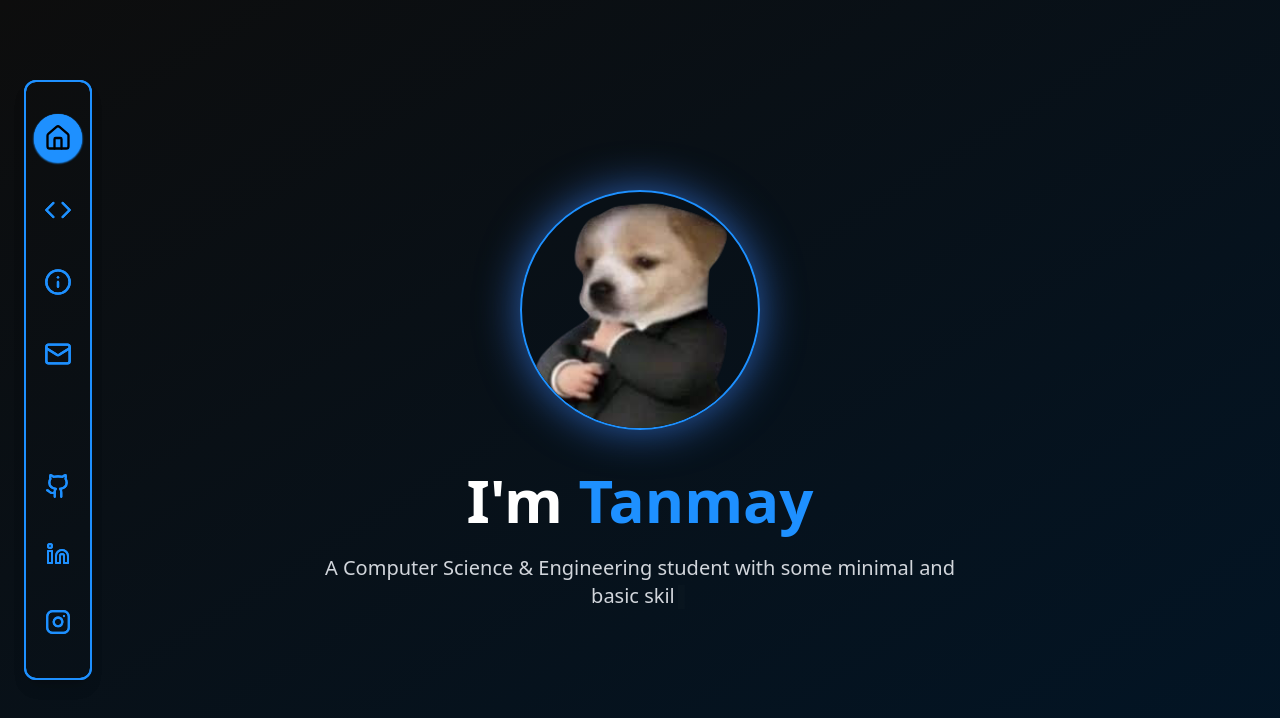
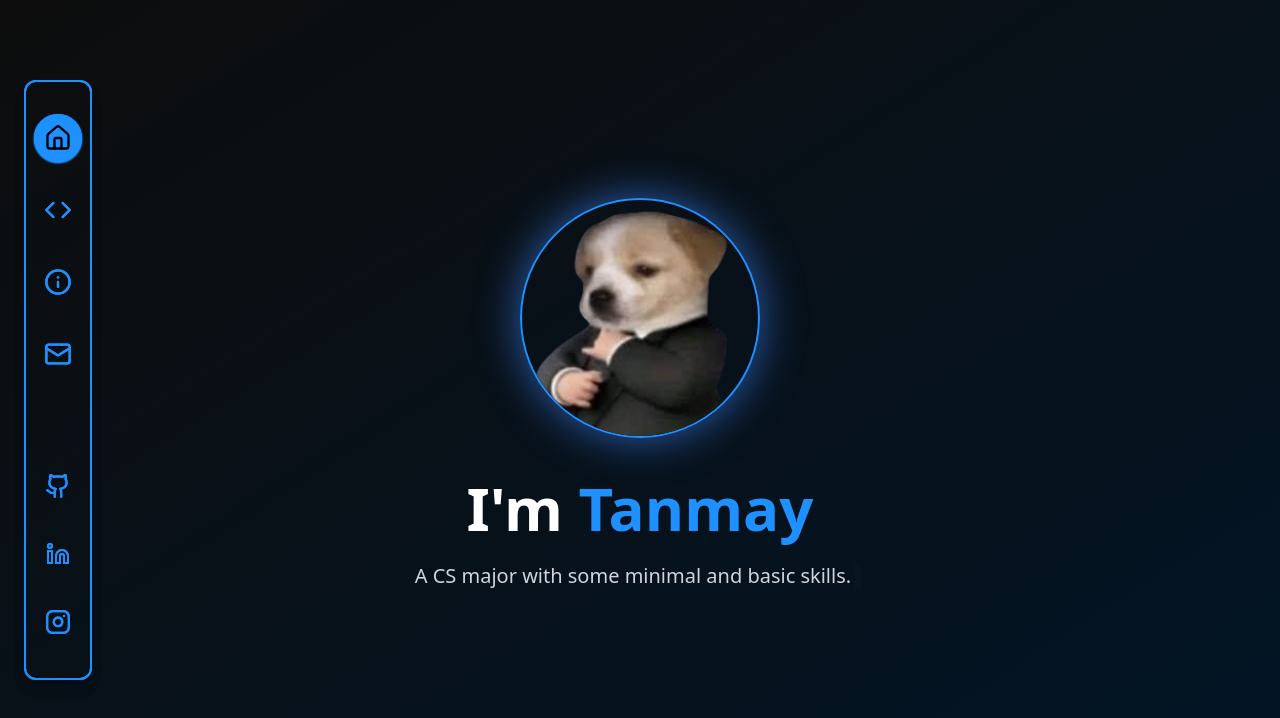
Before and after one commit to tanmay-mevada/portfolio, a React (Create React App) app: page / in a window 1280 px wide. Shown: the top 718 px of the page. Built offline with nearby package versions, Linux system fonts and the light colour scheme; the HTML template or start-up script is replaced by a standard one.

Commit message:
small changes

```diff
--- a/src/Pages/Home.js
+++ b/src/Pages/Home.js
@@ -89,7 +89,7 @@ function Home() {
                   cursor
                   cursorStyle="|"
                   typeSpeed={100}
-                  delaySpeed={2000}
+                  delaySpeed={3000}
                 />
               </span>
             </motion.h1>
@@ -115,11 +115,11 @@ function Home() {
           >
             <Typewriter
               words={[
-                "A Computer Science & Engineering student with some minimal and basic skills.",
+                "A CS major with some minimal and basic skills.",
               ]}
               cursor
               cursorStyle="▌"
-              typeSpeed={75}
+              typeSpeed={70}
               delaySpeed={5000}
             />
           </motion.p>
```
